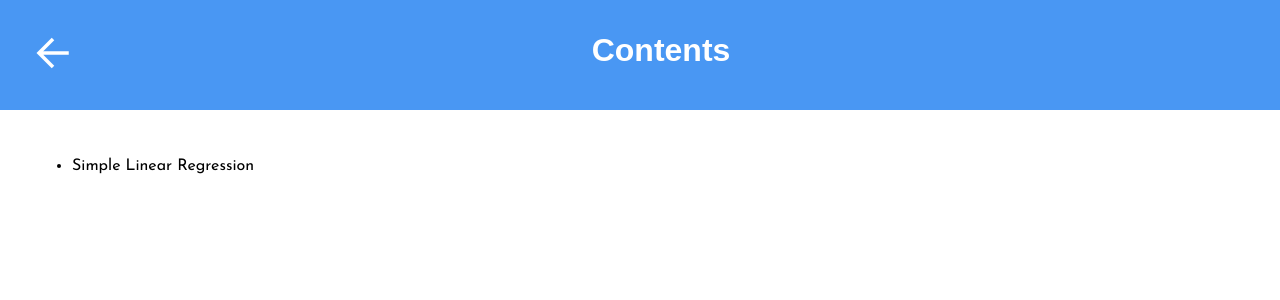
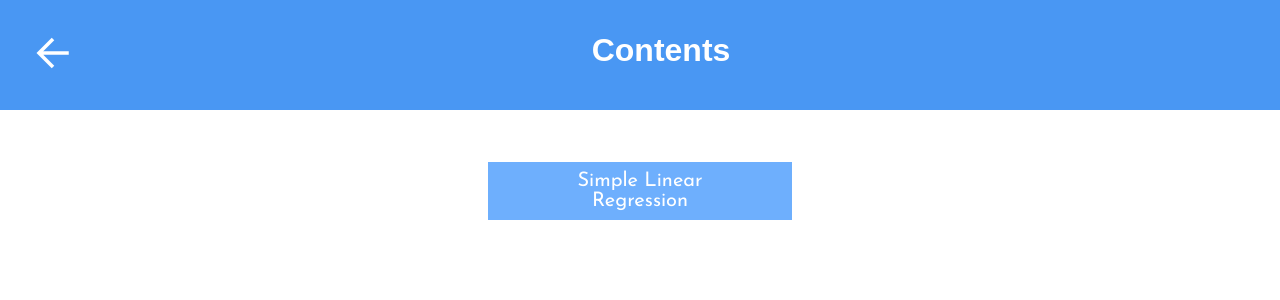
Before and after one commit to the-coder-crew/gui_ml, a React (Create React App) app in the folder frontend/: page /content in a window 1280 px wide. Shown: the top 300 px of the page. Built offline with nearby package versions, Linux system fonts and the light colour scheme; a web font is replaced by a local one.

Commit message:
Completed contents

```diff
--- a/frontend/src/App.js
+++ b/frontend/src/App.js
@@ -3,6 +3,7 @@ import { BrowserRouter as Router, Route, Routes } from 'react-router-dom'
 
 import Home from './components/Home'
 import Contents from './components/Contents'
+import Upload from './components/Upload'
 
 import { Container } from 'react-bootstrap'
 
@@ -11,8 +12,9 @@ const App = () => {
     <Container>
       <Router>
         <Routes>
+          <Route path='/' element={ <Home /> } />
           <Route path='/content' element={ <Contents /> } />
-          <Route path='/' element={ <Home /> } />
+          <Route path='/upload' element={ <Upload /> } />
         </Routes>
       </Router>
     </Container>
--- a/frontend/src/components/Contents.js
+++ b/frontend/src/components/Contents.js
@@ -1,13 +1,35 @@
 import React from 'react'
 import HeaderLayout from './HeaderLayout'
+import { useNavigate } from 'react-router-dom'
+import styled from 'styled-components'
+
+const Button = styled.button`
+    background: #6eaffd;
+    border: none;
+    border-radius: '30%';
+    width: 25%;
+    margin: 1.5em auto;
+    display: flex;
+`
+
+const P = styled.p`
+    color: white;
+    font-size: 1.5em;
+    width: 60%;
+    margin: 0.4em auto;
+`
 
 const Contents = () => {
+    const navigate = useNavigate()
+
 
     return (
         <HeaderLayout title="Contents">
-            <ul>
-                <li>Simple Linear Regression</li>
-            </ul>
+
+                <Button onClick={() => navigate('/upload')}>
+                <P>Simple Linear Regression</P>
+                </Button>
+
         </HeaderLayout>
     )
 }
--- /dev/null
+++ b/frontend/src/components/Upload.js
@@ -0,0 +1,23 @@
+import React from 'react'
+import HeaderLayout from './HeaderLayout'
+import styled from 'styled-components'
+//import uploadbutton from '../img/upload_button.svg'
+
+const P = styled.p`
+    font-size : 1.5em;
+    margin : 1.5em 1em;
+
+`
+
+const Upload = () => {
+
+    return (
+        <HeaderLayout title="Simple Linear Regression">
+
+                <P>Step 1 : Load the dataset</P>
+
+        </HeaderLayout>
+    )
+}
+
+export default Upload
--- a/frontend/src/index.css
+++ b/frontend/src/index.css
@@ -1,4 +1,4 @@
-body {
+body,p {
   margin: 0;
   padding: 0;
   font-family: 'Josefin Sans', sans-serif;
```
Also changed, not shown: frontend/src/img/upload_button.png (added).
